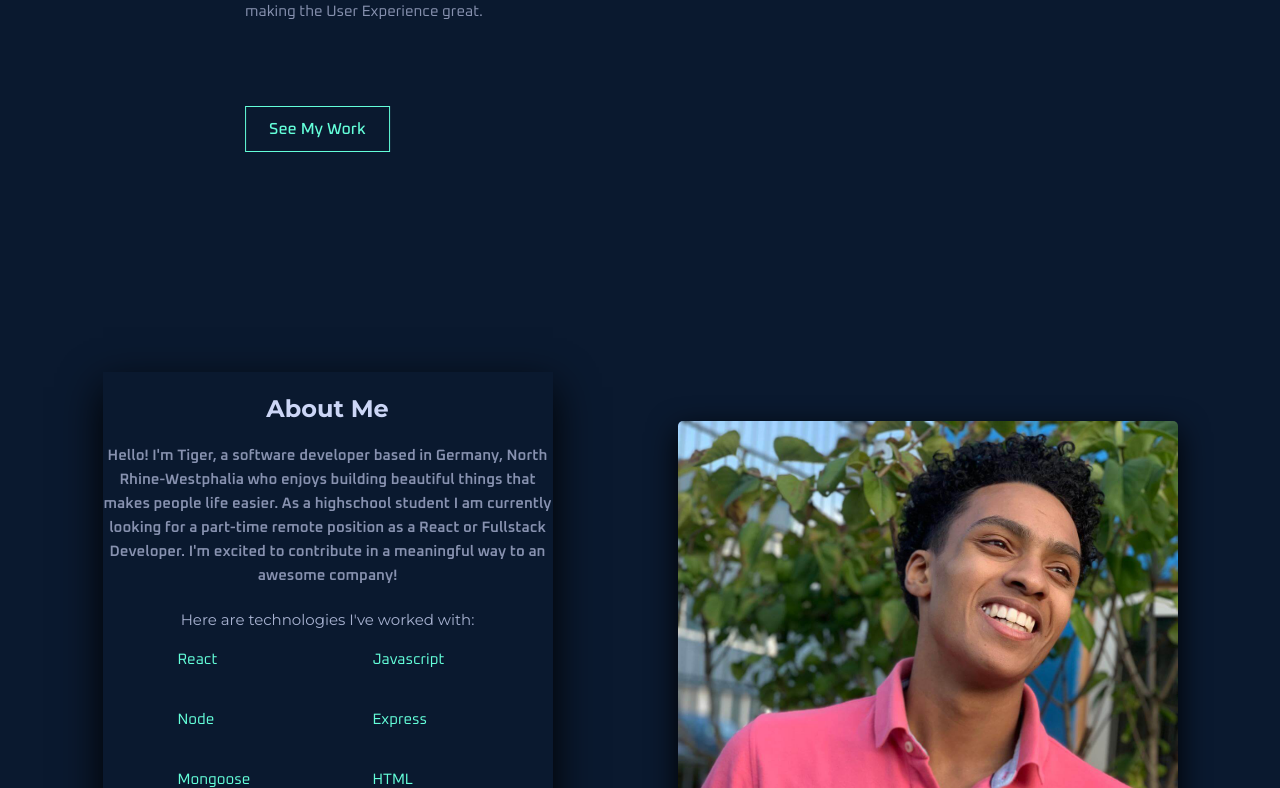
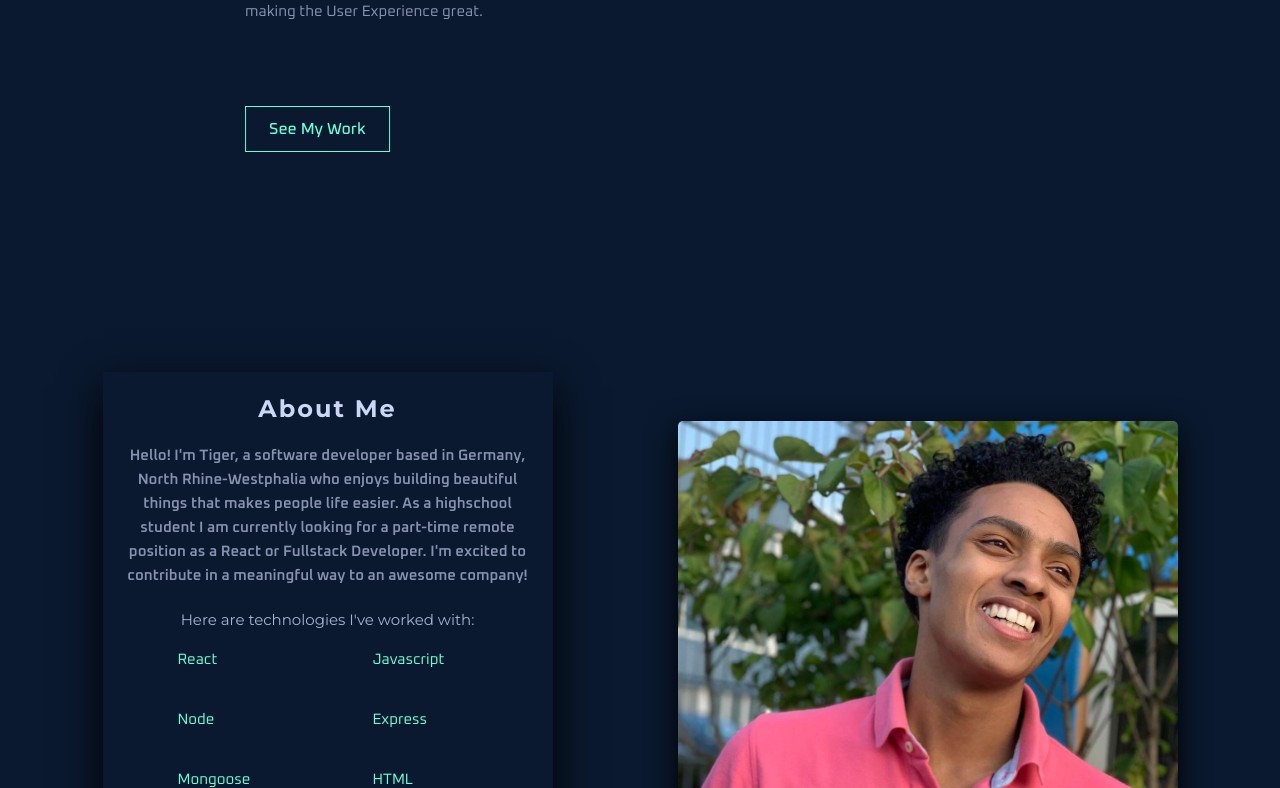
Before and after one commit to tigerabrodi/real-portfolio, a React (Create React App) app: page / in a window 1280 px wide. Shown: the part 448-1236 px from the top of the page. Built offline with nearby package versions, Linux system fonts and the light colour scheme.

Commit message:
changed tachnologies

```diff
--- a/src/components/home/technologies/Technologies.scss
+++ b/src/components/home/technologies/Technologies.scss
@@ -42,6 +42,7 @@
         font-size: 2.4rem;
         font-weight: 700;
         background-position: top;
+        letter-spacing: .2rem;
     }
     &__text{
         font-family: "Oxanium";
@@ -50,6 +51,7 @@
         font-weight: 600;
         text-align: center;
         line-height: 1.6;
+        padding: 0rem 2rem;
     }
     &__introduction {
         font-size: 1.5rem;
--- a/src/components/work/projects/ProjectItem.scss
+++ b/src/components/work/projects/ProjectItem.scss
@@ -50,6 +50,7 @@
         font-family: "Montserrat";
         font-size: 2rem;
         color: $color-slate-light;
+        letter-spacing: .2rem;
     }
 
     &__description {
@@ -58,6 +59,7 @@
         font-size: 1.5rem;
         color: $color-slate;
         line-height: 1.5;
+        padding: 0rem 2rem;
     }
 
     &__buttons {
```
Also changed, not shown: 1 other file (tests, documents, lock files or other folders).
